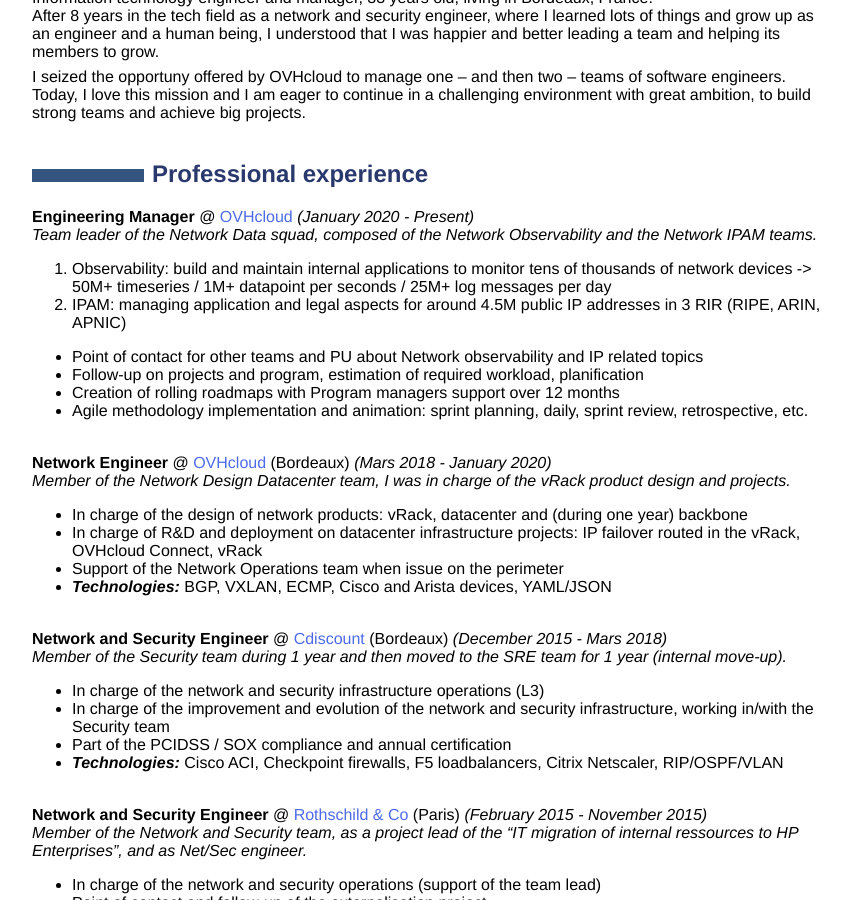
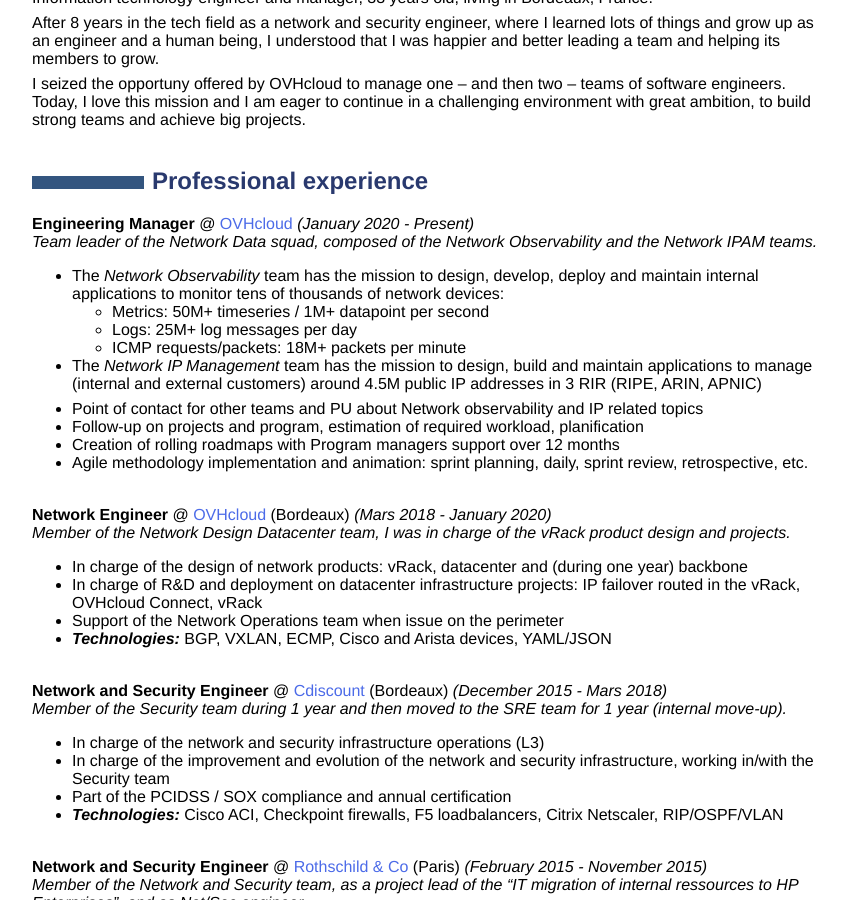
Before and after one commit to hikatanguy/cv, a Jekyll site: the page out/cv_alexandre_tanguy.html, which Jekyll copies as it is, in a window 1280 px wide and 900 px high, scrolled down 420 px. Shown: the whole window, without its empty margins (208-1058 px from the left). Built offline with Jekyll 4.4.1, drawn with Linux system fonts in a browser that asks for light colours.

```diff
--- a/out/cv_alexandre_tanguy.html
+++ b/out/cv_alexandre_tanguy.html
@@ -22,19 +22,23 @@
 <hr />
 <p><br></p>
 <h2 id="who-am-i-and-what-am-i-looking-for">Who am I and what am I looking for?</h2>
-<p>Information technology engineer and manager, 33 years old, living in Bordeaux, France.<br> After 8 years in the tech field as a network and security engineer, where I learned lots of things and grow up as an engineer and a human being, I understood that I was happier and better leading a team and helping its members to grow.</p>
+<p>Information technology engineer and manager, 33 years old, living in Bordeaux, France.</p>
+<p>After 8 years in the tech field as a network and security engineer, where I learned lots of things and grow up as an engineer and a human being, I understood that I was happier and better leading a team and helping its members to grow.</p>
 <p>I seized the opportuny offered by OVHcloud to manage one – and then two – teams of software engineers.<br> Today, I love this mission and I am eager to continue in a challenging environment with great ambition, to build strong teams and achieve big projects. <br><br></p>
 <h2 id="professional-experience">Professional experience</h2>
 <p><strong>Engineering Manager</strong> @ <a href="https://www.ovhcloud.com">OVHcloud</a> <em>(January 2020 - Present)</em> <br> <em>Team leader of the Network Data squad, composed of the Network Observability and the Network IPAM teams.</em></p>
-<ol type="1">
-<li>Observability: build and maintain internal applications to monitor tens of thousands of network devices -&gt; 50M+ timeseries / 1M+ datapoint per seconds / 25M+ log messages per day</li>
-<li>IPAM: managing application and legal aspects for around 4.5M public IP addresses in 3 RIR (RIPE, ARIN, APNIC)</li>
-</ol>
 <ul>
+<li>The <em>Network Observability</em> team has the mission to design, develop, deploy and maintain internal applications to monitor tens of thousands of network devices:
+<ul>
+<li>Metrics: 50M+ timeseries / 1M+ datapoint per second</li>
+<li>Logs: 25M+ log messages per day</li>
+<li>ICMP requests/packets: 18M+ packets per minute</li>
+</ul></li>
+<li><p>The <em>Network IP Management</em> team has the mission to design, build and maintain applications to manage (internal and external customers) around 4.5M public IP addresses in 3 RIR (RIPE, ARIN, APNIC)</p></li>
 <li>Point of contact for other teams and PU about Network observability and IP related topics</li>
 <li>Follow-up on projects and program, estimation of required workload, planification</li>
 <li>Creation of rolling roadmaps with Program managers support over 12 months</li>
-<li>Agile methodology implementation and animation: sprint planning, daily, sprint review, retrospective, etc. <br><br></li>
+<li><p>Agile methodology implementation and animation: sprint planning, daily, sprint review, retrospective, etc. <br><br></p></li>
 </ul>
 <p><strong>Network Engineer</strong> @ <a href="https://www.ovhcloud.com">OVHcloud</a> (Bordeaux) <em>(Mars 2018 - January 2020)</em> <br> <em>Member of the Network Design Datacenter team, I was in charge of the vRack product design and projects.</em></p>
 <ul>
```
Also changed, not shown: 2 other files.
